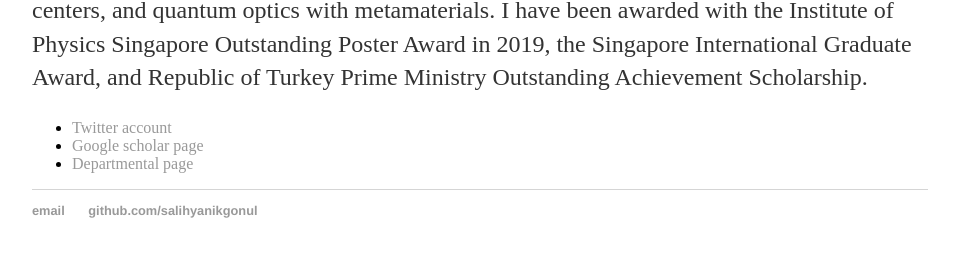
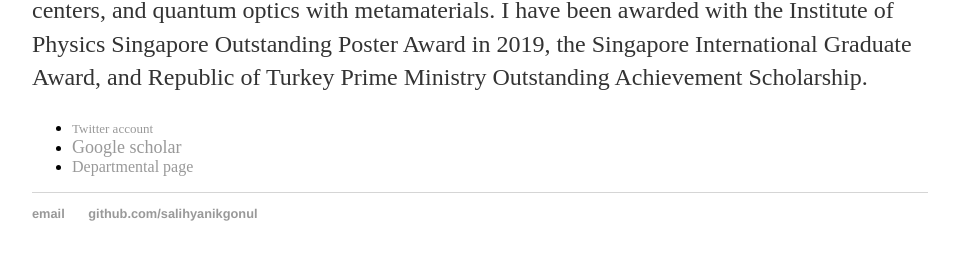
Before and after one commit to salihyanikgonul/salihyanikgonul.github.io, a Jekyll site: the page built from about/index.html, in a window 1280 px wide. Shown: the part 371-631 px from the top of the page, without its empty margins (160-1114 px from the left). Built offline with Jekyll 4.4.1, drawn with Linux system fonts in a browser that asks for light colours.

Commit message:
Update index.html

```diff
--- a/about/index.html
+++ b/about/index.html
@@ -8,8 +8,8 @@ title: About Salih Yanikgonul
 			<p>I received the B.S. degree in electrical and electronics engineering from Bogazici University, Istanbul, Turkey, in 2014. I am currently working toward the Ph.D. degree in electrical and electronics engineering with Nanyang Technological University and Institute of Materials Research and Engineering, A*STAR, Singapore. My research interests include the engineering of single-photon avalanche detectors, optical spectroscopy of diamond color centers, and quantum optics with metamaterials. I have been awarded with the Institute of Physics Singapore Outstanding Poster Award in 2019, the Singapore International Graduate Award, and Republic of Turkey Prime Ministry Outstanding Achievement Scholarship.</p>
 
 			<ul class="contacts">
-				<li><a href="https://twitter.com/salihyanikgonul?lang=en">Twitter account</a></li>
-				<li><a href="https://scholar.google.com/citations?user=f0PW5J8AAAAJ&hl=en">Google scholar page</a></li>
+				<li><a href="https://twitter.com/salihyanikgonul?lang=en"><FONT SIZE=2>Twitter account</FONT></a></li>
+				<li><a href="https://scholar.google.com/citations?user=f0PW5J8AAAAJ&hl=en"><FONT SIZE=4>Google scholar</FONT></a></li>
 				<li><a href="http://www1.spms.ntu.edu.sg/~oson/people/salih">Departmental page</a></li>
 				</ul>
 		</div>
```
